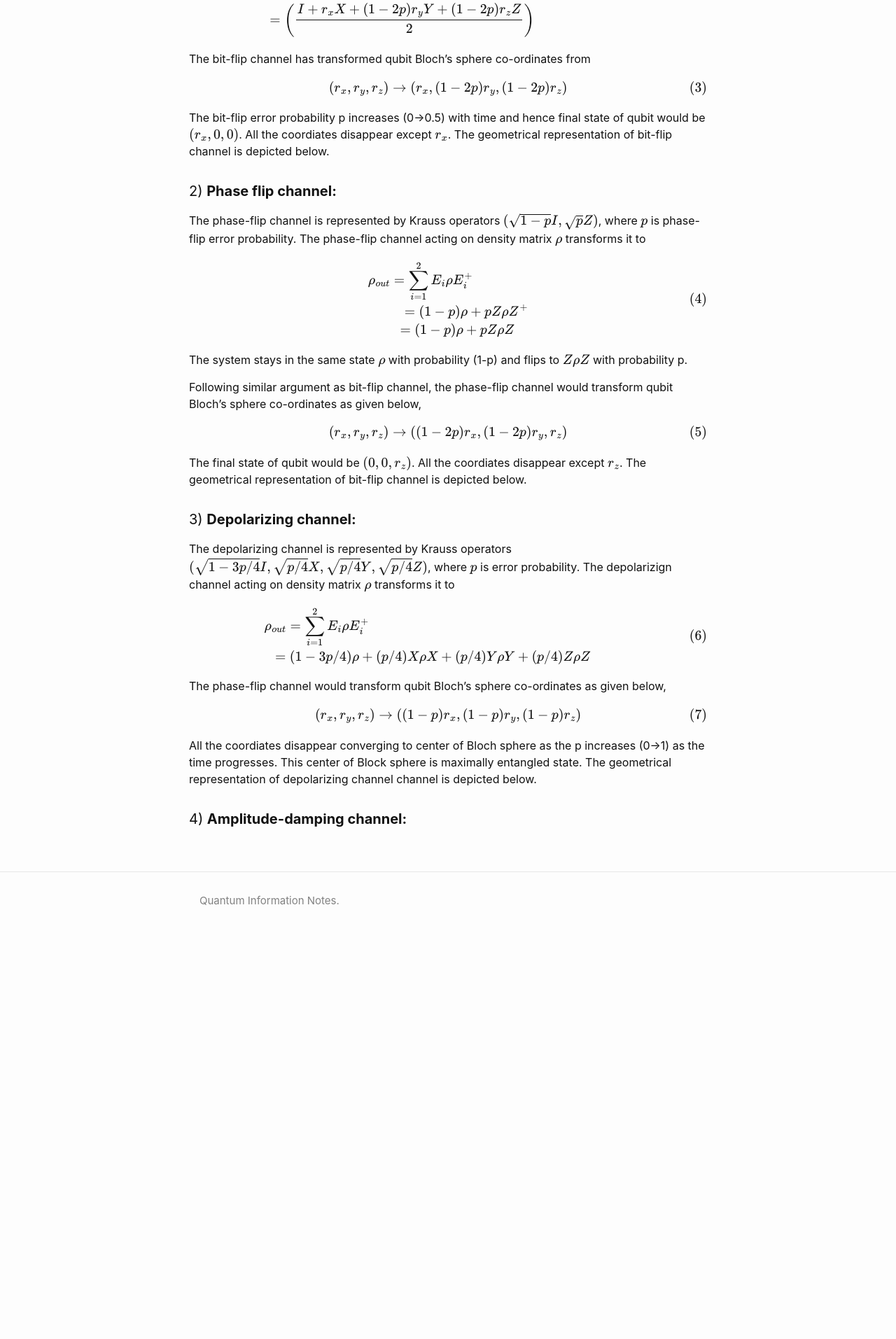
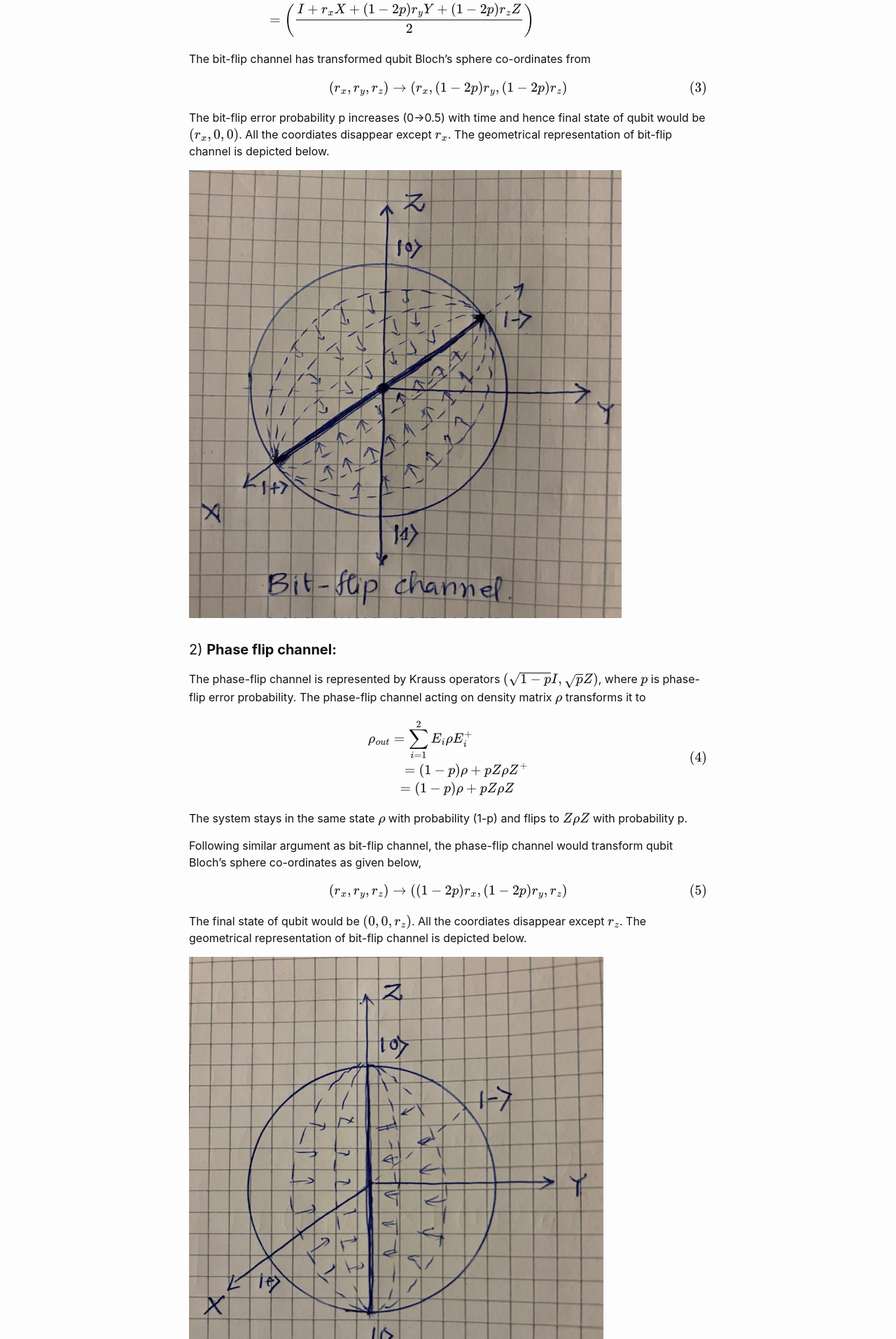
Before and after one commit to qcnotes/qcnotes.github.io, a Jekyll site: the page built from _posts/2024-10-12-Quantum-Operations-Part-III.md, in a window 1280 px wide. Shown: the part 796-2709 px from the top of the page at 70% size. Built offline with Jekyll 4.4.1, drawn with Linux system fonts in a browser that asks for light colours; formulas are drawn with MathJax 3; comment, search, counter and statistics services are not loaded; before the commit the page ends 2154 px from its top, so only the background shows below that.

Commit message:
Update 2024-10-12-Quantum-Operations-Part-III.md

```diff
--- a/_posts/2024-10-12-Quantum-Operations-Part-III.md
+++ b/_posts/2024-10-12-Quantum-Operations-Part-III.md
@@ -41,6 +41,8 @@ $$
 
 The bit-flip error probability p increases (0->0.5) with time and hence final state of qubit would be $(r_{x},0,0)$. All the coordiates disappear except $r_{x}$. The geometrical representation of bit-flip channel is depicted below.
 
+![bit-flip channel](/assets/images/quantum_operations_examples/bit_flip_channel.jpg)
+
 #### 2) **Phase flip channel:**
 The phase-flip channel is represented by Krauss operators $( \sqrt{1-p}I, \sqrt{p}Z)$, where $p$ is phase-flip error probability. The phase-flip channel acting on density matrix $\rho$ transforms it to
 
@@ -64,6 +66,8 @@ $$
 
 The final state of qubit would be $(0, 0, r_{z})$. All the coordiates disappear except $r_{z}$. The geometrical representation of bit-flip channel is depicted below.
 
+![phase-flip channel](/assets/images/quantum_operations_examples/phase_flip_channel.jpg)
+
 #### 3) **Depolarizing channel:**
 The depolarizing channel is represented by Krauss operators $( \sqrt{1-3p/4}I, \sqrt{p/4}X, \sqrt{p/4}Y, \sqrt{p/4}Z)$, where $p$ is error probability. The depolarizign channel acting on density matrix $\rho$ transforms it to
 
```
Also changed, not shown: other parts of _posts/2024-10-12-Quantum-Operations-Part-III.md (+4 -0 lines).
